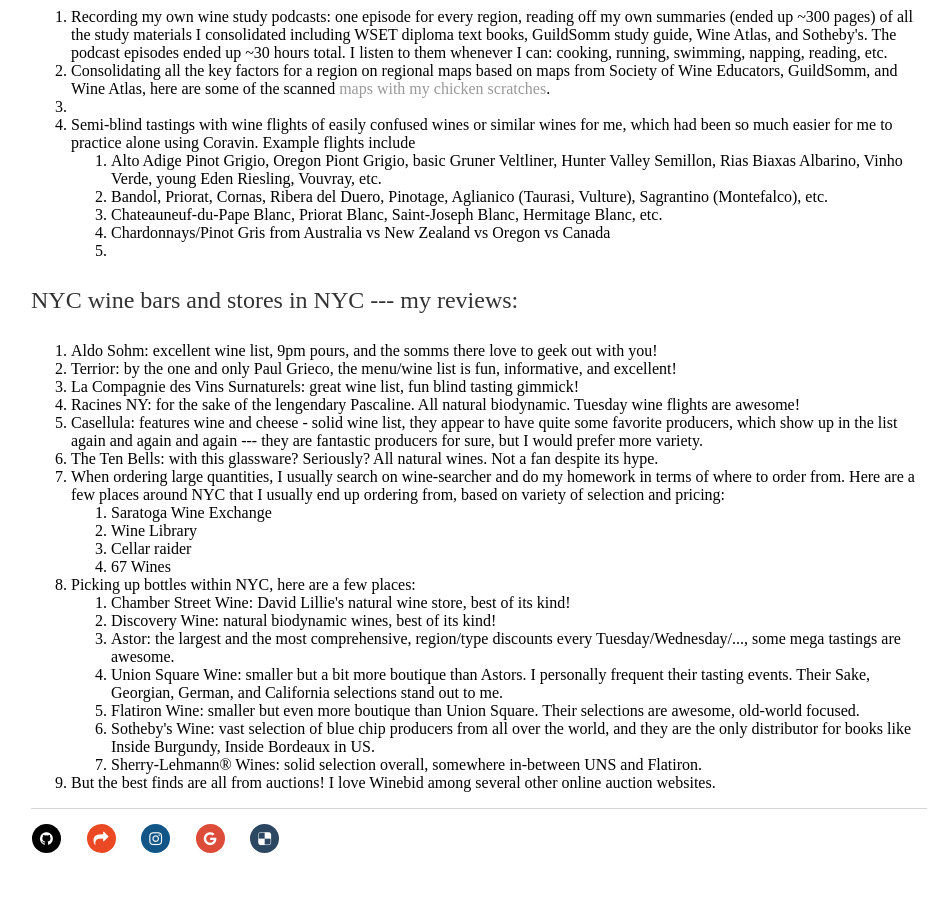
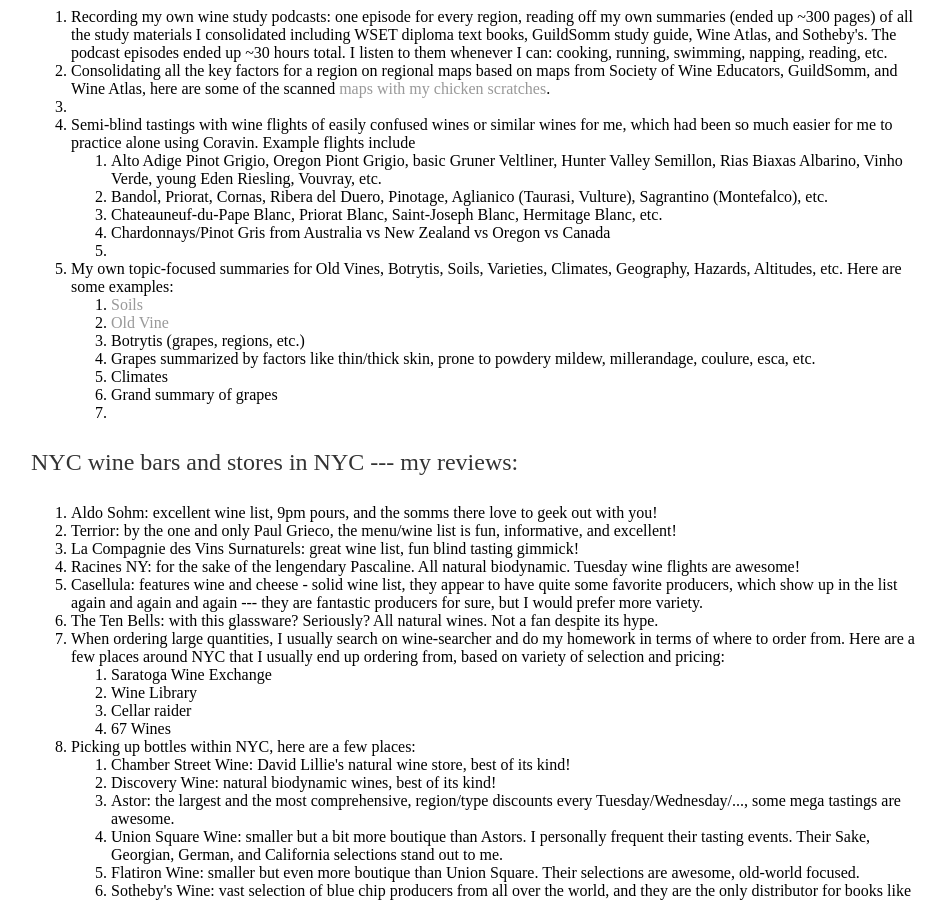
Before and after one commit to shenglih/shenglih.github.io, a Jekyll site: the page built from misc/wine_links.html, in a window 1280 px wide and 900 px high, scrolled down 890 px. Shown: the whole window, without its empty margins (161-1106 px from the left). Built offline with Jekyll 4.4.1, drawn with Linux system fonts in a browser that asks for light colours; comment, search, counter and statistics services are not loaded.

Commit message:
Update wine_links.html

```diff
--- a/misc/wine_links.html
+++ b/misc/wine_links.html
@@ -52,6 +52,17 @@
 				<li>Chardonnays/Pinot Gris from Australia vs New Zealand vs Oregon vs Canada</li>
 				<li></li>
 			</ol>
+		<li>My own topic-focused summaries for Old Vines, Botrytis, Soils, Varieties, Climates, Geography, Hazards, Altitudes, etc. Here are some examples:</li>
+		<ol>
+			<li><a href="/misc/Soils.pdf"> Soils</a></li>
+			<li><a href="/misc/oldvine.pdf">Old Vine</a></li>
+			<li><a href="/misc/Botrytis.pdf"></a>Botrytis (grapes, regions, etc.)</li>
+			<li><a href="/misc/Grapes.pdf"></a>Grapes summarized by factors like thin/thick skin, prone to powdery mildew, millerandage, coulure, esca, etc.</li>
+			<li><a href="/misc/Climates.pdf"></a>Climates</li>
+			<li><a href="/misc/Grapes-note.pdf"></a>Grand summary of grapes</li>
+			<li><a href="/misc/"></a></li>
+
+		</ol>
 	</ol>
 
 
```
